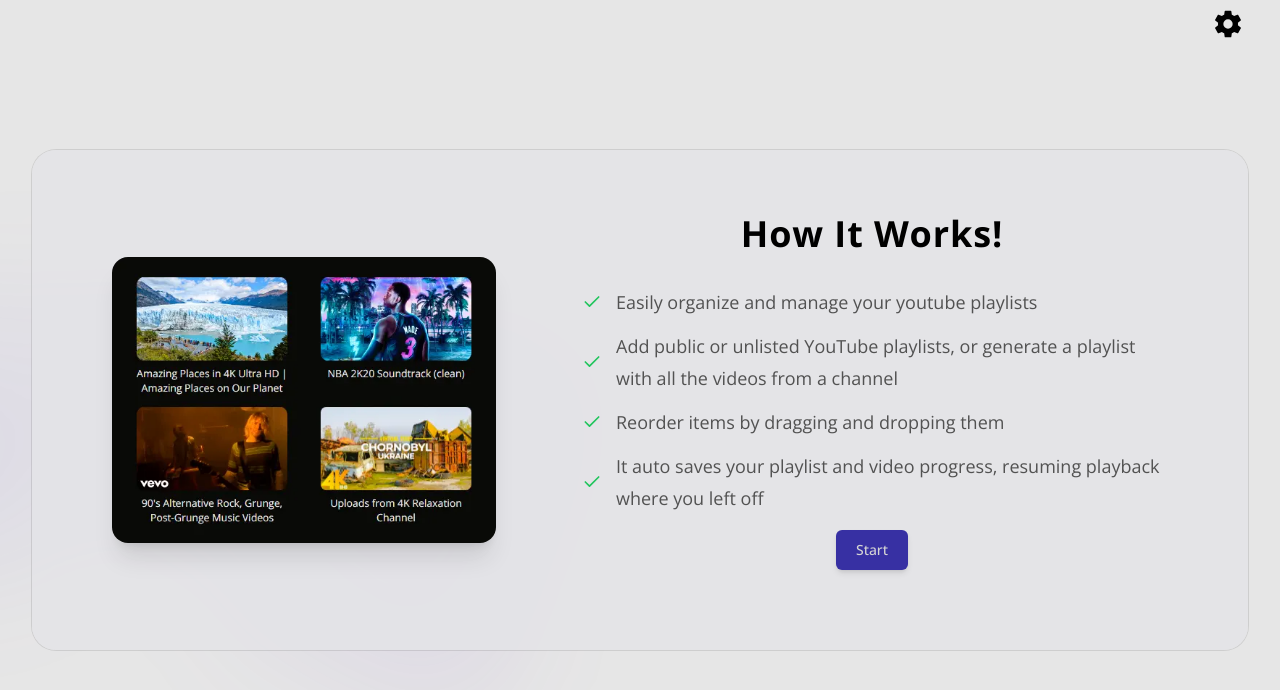
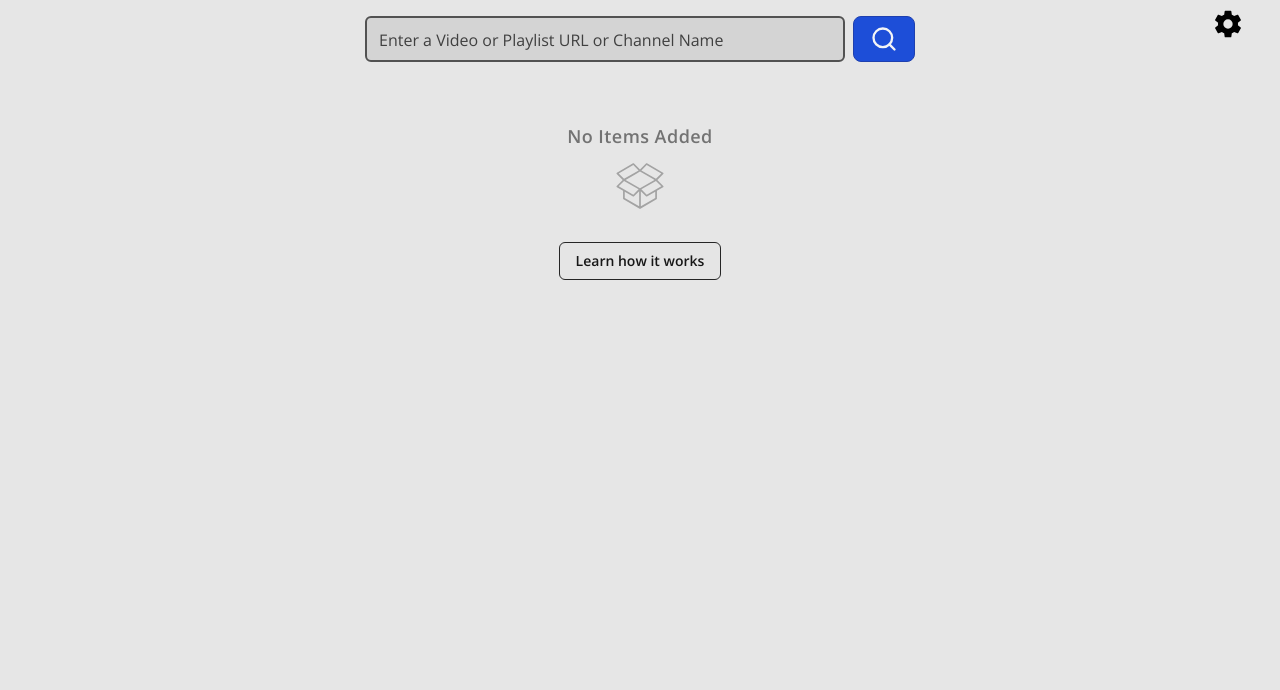
Before and after one commit to MacielG1/Youtube_Playlist_Manager, a Next.js app: page / in a window 1280 px wide. Shown: the top 690 px of the page. Built offline with nearby package versions, Linux system fonts and the light colour scheme.

Commit message:
altered main page

```diff
--- a/app/page.tsx
+++ b/app/page.tsx
@@ -1,7 +1,56 @@
+import Input from "@/components/Input";
+import AllPlaylists from "@/components/AllPlaylists";
+
+export default function Home() {
+  return (
+    <>
+      <Input />
+      <AllPlaylists />
+    </>
+  );
+}
+// "use client";
 // import Input from "@/components/Input";
 // import AllPlaylists from "@/components/AllPlaylists";
+// import { useEffect, useState } from "react";
+// import About from "@/components/About";
+// import Button from "@/components/Button";
+// import { useRouter } from "next/navigation";
 
 // export default function Home() {
+//   const [firstVisit, setFirstVisit] = useState(false);
+
+//   const router = useRouter();
+
+//   useEffect(() => {
+//     const siteVisited = localStorage.getItem("siteVisited");
+//     const hasAnyVideoorPlaylist = Object.keys(localStorage).some((key) => key.startsWith("v=") || key.startsWith("pl="));
+
+//     if (!siteVisited && !hasAnyVideoorPlaylist) {
+//       setFirstVisit(true);
+//     }
+//     localStorage.setItem("siteVisited", "true");
+//   }, []);
+
+//   const startButton = (
+//     <Button
+//       onClick={() => {
+//         setFirstVisit(false);
+//         router.push("/");
+//       }}
+//       className="focus-visible:ring-ring inline-flex items-center justify-center rounded-md bg-indigo-800 px-5 py-2 text-sm font-medium text-neutral-300 ring-offset-background transition-colors hover:bg-indigo-900 hover:text-neutral-200 focus-visible:outline-none focus-visible:ring-2 focus-visible:ring-offset-2 dark:bg-indigo-800 dark:hover:bg-indigo-900"
+//     >
+//       Start
+//     </Button>
+//   );
+
+//   if (firstVisit) {
+//     return (
+//       <>
+//         <About button={startButton} />
+//       </>
+//     );
+//   }
 
 //   return (
 //     <>
@@ -10,53 +59,3 @@
 //     </>
 //   );
 // }
-"use client";
-import Input from "@/components/Input";
-import AllPlaylists from "@/components/AllPlaylists";
-import { useEffect, useState } from "react";
-import About from "@/components/About";
-import Button from "@/components/Button";
-import { useRouter } from "next/navigation";
-
-export default function Home() {
-  const [firstVisit, setFirstVisit] = useState(false);
-
-  const router = useRouter();
-
-  useEffect(() => {
-    const siteVisited = localStorage.getItem("siteVisited");
-    const hasAnyVideoorPlaylist = Object.keys(localStorage).some((key) => key.startsWith("v=") || key.startsWith("pl="));
-
-    if (!siteVisited && !hasAnyVideoorPlaylist) {
-      setFirstVisit(true);
-    }
-    localStorage.setItem("siteVisited", "true");
-  }, []);
-
-  const startButton = (
-    <Button
-      onClick={() => {
-        setFirstVisit(false);
-        router.push("/");
-      }}
-      className="focus-visible:ring-ring inline-flex items-center justify-center rounded-md bg-indigo-800 px-5 py-2 text-sm font-medium text-neutral-300 ring-offset-background transition-colors hover:bg-indigo-900 hover:text-neutral-200 focus-visible:outline-none focus-visible:ring-2 focus-visible:ring-offset-2 dark:bg-indigo-800 dark:hover:bg-indigo-900"
-    >
-      Start
-    </Button>
-  );
-
-  if (firstVisit) {
-    return (
-      <>
-        <About button={startButton} />
-      </>
-    );
-  }
-
-  return (
-    <>
-      <Input />
-      <AllPlaylists />
-    </>
-  );
-}
```
